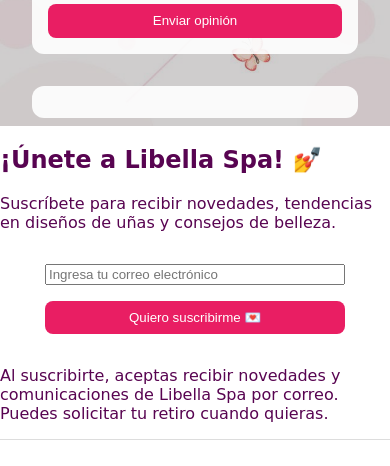
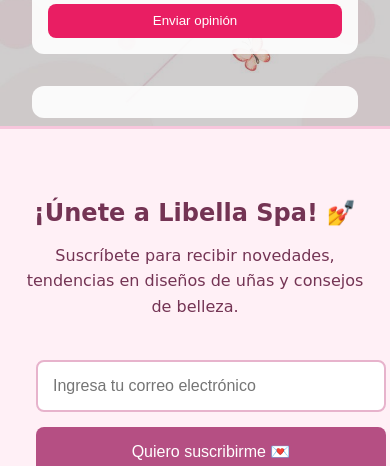
Before and after one commit to Paula-lozano/LibellaSPA, a plain HTML site: page Index.html in a window 390 px wide. Shown: the part 2893-3359 px from the top of the page. Drawn offline with Linux system fonts and the light colour scheme.

Commit message:
Agregar stilos del dormulario de suscripcion

```diff
--- a/Style.css
+++ b/Style.css
@@ -361,4 +361,106 @@ body {
   nav a {
     font-size: 1.2em;
   }
+
+
+/* =========================================
+   FORMULARIO DE SUSCRIPCION - LIBELLA SPA
+   ========================================= */
+
+/* Contenedor principal */
+.suscripcion {
+  background-color: #fff0f6;
+  padding: 50px 20px;
+  text-align: center;
+  border-top: 3px solid #f7c6dc;
 }
+
+/* Titulo */
+.suscripcion h2 {
+  color: #743454;
+  font-size: 30px;
+  margin-bottom: 15px;
+}
+
+/* Descripcion */
+.suscripcion > p {
+  color: #743454;
+  font-size: 16px;
+  line-height: 1.6;
+}
+
+/* Formulario */
+#form-suscripcion {
+  display: flex;
+  flex-direction: column;
+  align-items: center;
+  gap: 15px;
+  margin: 25px auto;
+  max-width: 450px;
+}
+
+/* Campo de correo */
+#email-suscripcion {
+  width: 100%;
+  box-sizing: border-box;
+  padding: 15px;
+  border: 2px solid #e7b3cc;
+  border-radius: 8px;
+  font-size: 16px;
+  background-color: white;
+}
+
+/* Campo seleccionado */
+#email-suscripcion:focus {
+  outline: none;
+  border-color: #b54f83;
+}
+
+/* Boton de suscripcion */
+#btn-suscripcion {
+  background-color: #b54f83;
+  color: white;
+  padding: 15px 30px;
+  border: none;
+  border-radius: 8px;
+  font-size: 16px;
+  cursor: pointer;
+  transition: background-color 0.3s;
+}
+
+/* Efecto al pasar el mouse */
+#btn-suscripcion:hover {
+  background-color: #743454;
+}
+
+/* Texto de privacidad */
+.suscripcion .texto-privacidad {
+  font-size: 12px;
+  color: #805a70;
+  max-width: 450px;
+  margin: 15px auto;
+}
+
+/* Mensaje de confirmacion */
+#mensaje-suscripcion {
+  font-size: 15px;
+  font-weight: bold;
+  margin-top: 15px;
+}
+
+/* Adaptacion a celulares */
+@media (max-width: 600px) {
+  .suscripcion h2 {
+    font-size: 24px;
+  }
+
+  #form-suscripcion {
+    width: 100%;
+  }
+
+  #btn-suscripcion {
+    width: 100%;
+  }
+}
+
+}
```
